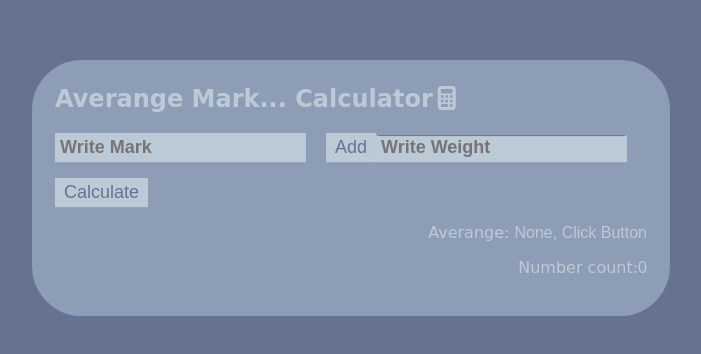
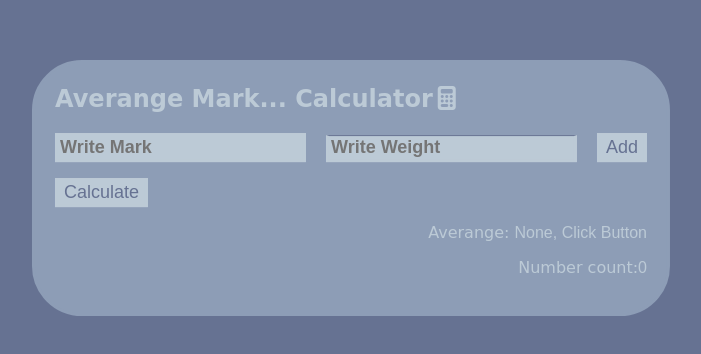
Before and after one commit to swapperDEV/Weight-Averange-Mark-Calculator, a plain HTML site: page index.html in a window 1280 px wide. Shown: the part 212-566 px from the top of the page, without its empty margins (289-990 px from the left). Drawn offline with Linux system fonts and the light colour scheme; a web font is replaced by a local one.

Commit message:
Update index.html
fix

```diff
--- a/index.html
+++ b/index.html
@@ -15,7 +15,7 @@
 <section class="app">
     <div class="inputApp">
         <h1>Averange <span class="changeinfo">Number</span> Calculator<i class="fas fa-calculator"></i></h1>
-        <input placeholder="Write Mark" class="addInput"><button class="add">Add</button><input placeholder="Write Weight" class="addWeight">
+        <input placeholder="Write Mark" class="addInput"><input placeholder="Write Weight" class="addWeight"><button class="add">Add</button>
         <p class="errorMessage"></p>
     </div>
     <div class="allMarks">
```
